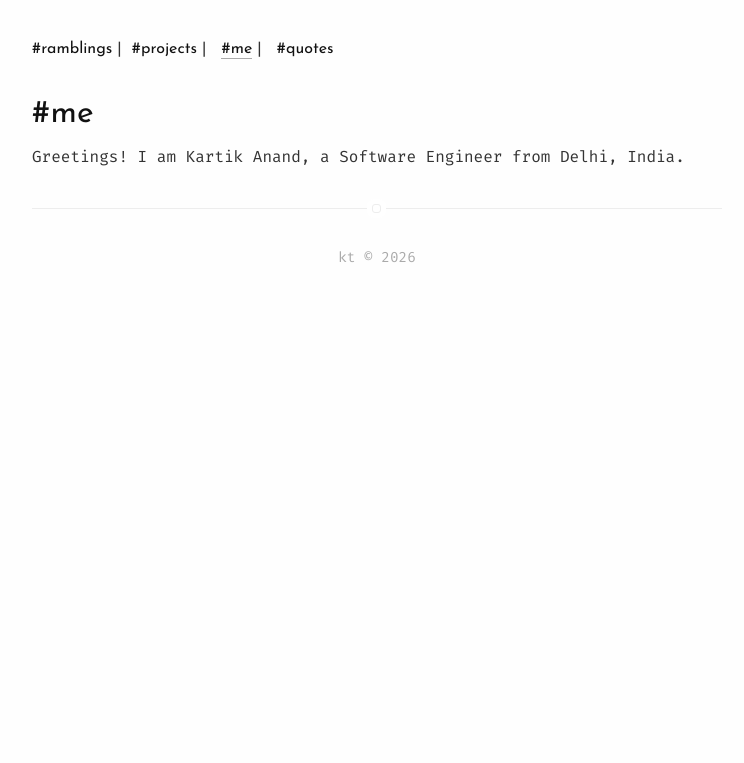
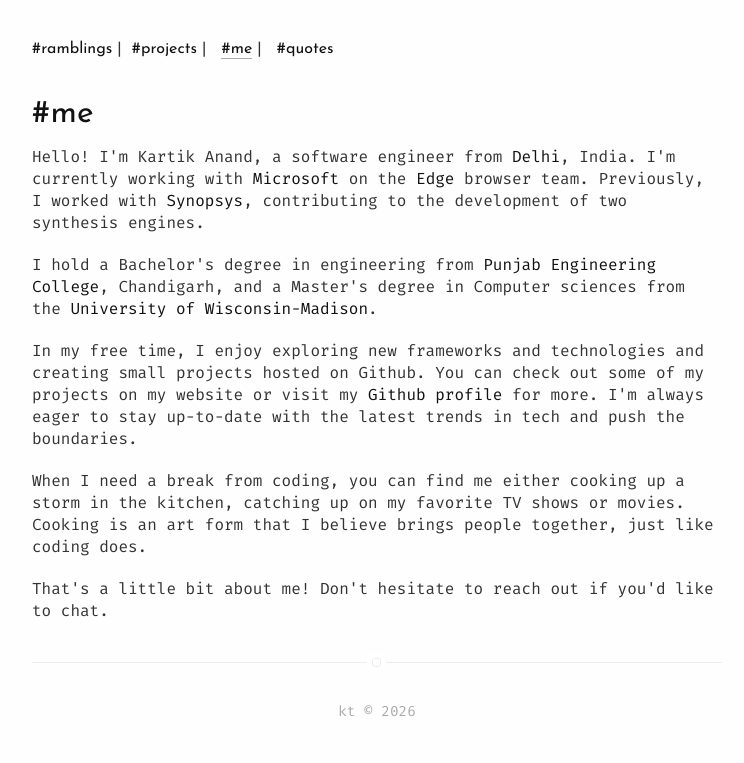
Before and after one commit to kartikanand/kartikanand.github.io, an Eleventy site: page me.md in a window 1280 px wide. Shown: the whole page, without its empty margins (263-1007 px from the left). Built offline with nearby package versions, Linux system fonts and the light colour scheme; Eleventy itself is replaced by a stand-in of ours; files that its build step writes are made by us from their sources.

Commit message:
Update about

```diff
--- a/me.md
+++ b/me.md
@@ -3,4 +3,12 @@ layout: page
 title: me
 ---
 
-Greetings! I am Kartik Anand, a Software Engineer from Delhi, India.
+Hello! I'm Kartik Anand, a software engineer from [Delhi](https://en.wikipedia.org/wiki/Delhi), India. I'm currently working with [Microsoft](https://en.wikipedia.org/wiki/Microsoft) on the [Edge](https://www.microsoft.com/en-us/edge) browser team. Previously, I worked with [Synopsys](https://en.wikipedia.org/wiki/Synopsys), contributing to the development of two synthesis engines.
+
+I hold a Bachelor's degree in engineering from [Punjab Engineering College](https://en.wikipedia.org/wiki/Punjab_Engineering_College), Chandigarh, and a Master's degree in Computer sciences from the [University of Wisconsin-Madison](https://en.wikipedia.org/wiki/University_of_Wisconsin%E2%80%93Madison).
+
+In my free time, I enjoy exploring new frameworks and technologies and creating small projects hosted on Github. You can check out some of my projects on my website or visit my [Github profile](https://github.com/kartikanand/) for more. I'm always eager to stay up-to-date with the latest trends in tech and push the boundaries.
+
+When I need a break from coding, you can find me either cooking up a storm in the kitchen, catching up on my favorite TV shows or movies. Cooking is an art form that I believe brings people together, just like coding does.
+
+That's a little bit about me! Don't hesitate to reach out if you'd like to chat.
```
